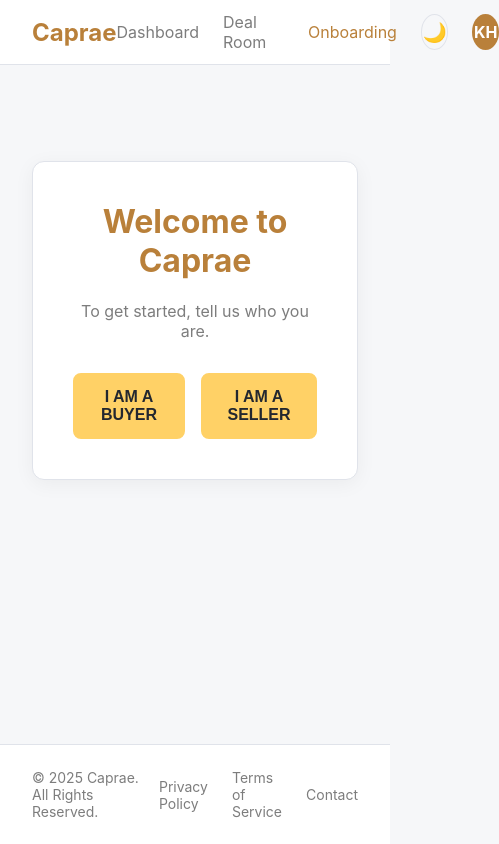
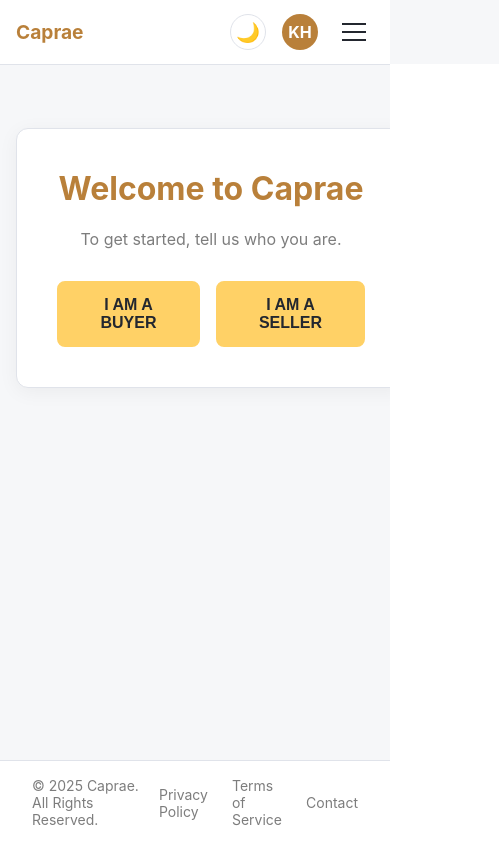
Before and after one commit to Rishika-993/LinkUp, a React (Vite) app: page /onboarding in a window 390 px wide. Shown: the whole page, 499 px wide, since content can reach past the window. Built offline with nearby package versions, Linux system fonts and the light colour scheme.

Commit message:
Refactor Navbar and DealRoom components; enhance styles and improve mobile responsiveness

```diff
--- a/src/App.css
+++ b/src/App.css
@@ -1,14 +1,16 @@
 .app-container {
+  min-height: 100vh;
   display: flex;
   flex-direction: column;
-  min-height: 100vh;
 }
 
 .main-content {
-  flex-grow: 1;
-  padding: 2rem;
+  flex: 1;
+  padding-top: 64px; /* Height of navbar */
+  padding-bottom: 64px; /* Height of footer */
+  width: 100%;
   max-width: 1200px;
   margin: 0 auto;
-  width: 100%;
-  box-sizing: border-box;
+  padding-left: 1rem;
+  padding-right: 1rem;
 }
--- a/src/components/DealRoom/DealRoom.css
+++ b/src/components/DealRoom/DealRoom.css
@@ -6,7 +6,7 @@
 .deal-room-header {
     text-align: center;
     margin-bottom: 3rem;
-    padding-top: 2rem;
+    padding-top: 4rem;
 }
 
 .deal-room-header h1 {
@@ -22,7 +22,6 @@
     margin: 0.5rem auto 0;
 }
 
-/* Main widgets container - top row */
 .deal-room-widgets {
     display: flex;
     gap: 2rem;
--- a/src/components/DealRoom/DealRoom.jsx
+++ b/src/components/DealRoom/DealRoom.jsx
@@ -1,4 +1,4 @@
-import React, { useState } from "react";
+import { useState } from "react";
 import DealStageTracker from "./DealStageTracker";
 import { Line, Doughnut } from "react-chartjs-2";
 import {
@@ -14,7 +14,6 @@
 } from "chart.js";
 import "./DealRoom.css";
 
-// Register Chart.js components
 ChartJS.register(
   LineElement,
   PointElement,
@@ -47,9 +46,9 @@
       label: "Risk Distribution",
       data: [60, 30, 10],
       backgroundColor: [
-        "rgba(52, 196, 52, 0.7)", // Green for low risk
-        "rgba(246, 192, 52, 0.7)", // Yellow for medium risk
-        "rgba(246, 52, 52, 0.7)", // Red for high risk
+        "rgba(52, 196, 52, 0.7)",
+        "rgba(246, 192, 52, 0.7)",
+        "rgba(246, 52, 52, 0.7)",
       ],
       borderWidth: 1,
     },
@@ -61,6 +60,13 @@
  */
 const DealRoom = () => {
   const [isAnalyzing, setIsAnalyzing] = useState(false);
+
+  const labelColor = getComputedStyle(document.documentElement)
+    .getPropertyValue("--text-color")
+    .trim();
+  const gridColor = getComputedStyle(document.documentElement)
+    .getPropertyValue("--border-color")
+    .trim();
 
   const handleAnalyze = () => {
     setIsAnalyzing(true);
@@ -78,7 +84,6 @@
       <DealStageTracker />
 
       <div className="deal-room-widgets">
-        {/* Left column */}
         <div className="widget-column">
           <div className="widget">
             <h3>Secure Document Vault</h3>
@@ -98,7 +103,6 @@
           </div>
         </div>
 
-        {/* Right column */}
         <div className="widget ai-widget">
           <div>
             <div className="ai-widget-header">
@@ -150,6 +154,7 @@
                 legend: {
                   position: "bottom",
                   labels: {
+                    color: labelColor,
                     padding: 20,
                     font: {
                       size: 14,
--- a/src/components/common/Footer.css
+++ b/src/components/common/Footer.css
@@ -1,10 +1,14 @@
 .footer {
+    position: fixed;
+    bottom: 0;
+    left: 0;
+    right: 0;
     background-color: var(--card-background);
     border-top: 1px solid var(--border-color);
-    padding: 1.5rem 2rem;
-    margin-top: auto;
+    padding: 1rem 2rem;
     font-size: 0.875rem; /* 14px */
     color: var(--text-light);
+    z-index: 1000;
 }
 
 .footer-container {
--- a/src/components/common/Navbar.css
+++ b/src/components/common/Navbar.css
@@ -1,20 +1,26 @@
+.header {
+  position: fixed;
+  top: 0;
+  left: 0;
+  right: 0;
+  z-index: 1000;
+  background-color: var(--card-background);
+  border-bottom: 1px solid var(--border-color);
+}
 
 .navbar {
-    background-color: var(--card-background);
-    border-bottom: 1px solid var(--border-color);
-    padding: 0 2rem;
   height: 64px;
-    display: flex;
-    align-items: center;
+  padding: 0 1rem;
 }
 
 .navbar-container {
-    width: 100%;
   max-width: 1200px;
+  height: 100%;
   margin: 0 auto;
   display: flex;
+  align-items: center;
   justify-content: space-between;
-    align-items: center;
+  position: relative;
 }
 
 .navbar-logo {
@@ -22,6 +28,13 @@
   font-size: 1.5rem;
   font-weight: bold;
   text-decoration: none;
+  z-index: 100;
+}
+
+.nav-content {
+  display: flex;
+  align-items: center;
+  gap: 2rem;
 }
 
 .nav-menu {
@@ -52,7 +65,6 @@
   align-items: center;
   justify-content: center;
   font-weight: bold;
-    cursor: pointer;
 }
 
 .profile-section {
@@ -90,9 +102,99 @@
   align-items: center;
   justify-content: center;
   font-size: 1.2rem;
-    transition: background-color 0.2s ease-in-out, border-color 0.2s ease-in-out;
+  transition: all 0.2s ease-in-out;
 }
 
 .theme-switcher:hover {
-    background-color: var(--background-color);
+  background-color: var(--border-color);
 }
+
+.mobile-menu-btn {
+  display: none;
+  background: none;
+  border: none;
+  cursor: pointer;
+  padding: 0.5rem;
+  z-index: 100;
+}
+
+.hamburger,
+.hamburger::before,
+.hamburger::after {
+  display: block;
+  width: 24px;
+  height: 2px;
+  background-color: var(--text-color);
+  position: relative;
+  transition: all 0.3s ease-in-out;
+}
+
+.hamburger::before,
+.hamburger::after {
+  content: '';
+  position: absolute;
+}
+
+.hamburger::before {
+  top: -8px;
+}
+
+.hamburger::after {
+  top: 8px;
+}
+
+/* Mobile menu button active state */
+.mobile-menu-btn.active .hamburger {
+  background-color: transparent;
+}
+
+.mobile-menu-btn.active .hamburger::before {
+  transform: rotate(45deg);
+  top: 0;
+}
+
+.mobile-menu-btn.active .hamburger::after {
+  transform: rotate(-45deg);
+  top: 0;
+}
+
+.navbar-right {
+  display: flex;
+  align-items: center;
+  gap: 1rem;
+  z-index: 100;
+}
+
+/* Media queries for responsive design */
+@media screen and (max-width: 768px) {
+  .nav-content {
+    gap: 0;
+  }
+
+  .nav-menu {
+    position: fixed;
+    top: 64px;
+    left: 0;
+    right: 0;
+    bottom: 0;
+    background-color: var(--card-background);
+    flex-direction: column;
+    padding: 2rem;
+    transform: translateX(100%);
+    transition: transform 0.3s ease-in-out;
+  }
+
+  .nav-menu.active {
+    transform: translateX(0);
+  }
+
+  .mobile-menu-btn {
+    display: block;
+  }
+}
+
+@media screen and (max-width: 480px) {
+  .navbar-logo {
+    font-size: 1.2rem;
+  }
+}
--- a/src/components/common/Navbar.jsx
+++ b/src/components/common/Navbar.jsx
@@ -1,34 +1,86 @@
-import React from 'react';
-import { Link, NavLink } from 'react-router-dom';
-import { useTheme } from '../../contexts/ThemeContext';
-import './Navbar.css';
+import React, { useState, useEffect } from "react";
+import { Link, NavLink } from "react-router-dom";
+import { useTheme } from "../../contexts/ThemeContext";
+import "./Navbar.css";
 
 const Navbar = () => {
   const { theme, toggleTheme } = useTheme();
+  const [isMenuOpen, setIsMenuOpen] = useState(false);
+
+  // Close menu when clicking outside
+  useEffect(() => {
+    const closeMenu = (e) => {
+      if (isMenuOpen && !e.target.closest(".navbar")) {
+        setIsMenuOpen(false);
+      }
+    };
+    document.addEventListener("click", closeMenu);
+    return () => document.removeEventListener("click", closeMenu);
+  }, [isMenuOpen]);
+
+  // Prevent scroll when menu is open
+  useEffect(() => {
+    if (isMenuOpen) {
+      document.body.style.overflow = "hidden";
+    } else {
+      document.body.style.overflow = "unset";
+    }
+    return () => {
+      document.body.style.overflow = "unset";
+    };
+  }, [isMenuOpen]);
 
   return (
+    <header className="header">
       <nav className="navbar">
         <div className="navbar-container">
           <Link to="/" className="navbar-logo">
             Caprae
           </Link>
-        <div className="nav-menu">
-          <NavLink to="/dashboard" className="nav-item">
+
+          <div className="nav-content">
+            <div className={`nav-menu ${isMenuOpen ? "active" : ""}`}>
+              <NavLink
+                to="/dashboard"
+                className="nav-item"
+                onClick={() => setIsMenuOpen(false)}
+              >
                 Dashboard
               </NavLink>
-          <NavLink to="/deal/123" className="nav-item">
+              <NavLink
+                to="/deal/123"
+                className="nav-item"
+                onClick={() => setIsMenuOpen(false)}
+              >
                 Deal Room
               </NavLink>
-          <NavLink to="/onboarding" className="nav-item">
+              <NavLink
+                to="/onboarding"
+                className="nav-item"
+                onClick={() => setIsMenuOpen(false)}
+              >
                 Onboarding
               </NavLink>
+            </div>
+
+            <div className="navbar-right">
               <button onClick={toggleTheme} className="theme-switcher">
-            {theme === 'light' ? '🌙' : '☀️'}
+                {theme === "light" ? "🌙" : "☀️"}
               </button>
-          <span className="nav-item profile-icon">KH</span>
+              <div className="profile-icon">KH</div>
+              <button
+                className={`mobile-menu-btn ${isMenuOpen ? "active" : ""}`}
+                onClick={() => setIsMenuOpen(!isMenuOpen)}
+                aria-label="Toggle menu"
+                aria-expanded={isMenuOpen}
+              >
+                <span className="hamburger"></span>
+              </button>
+            </div>
           </div>
         </div>
       </nav>
+    </header>
   );
 };
 
```
Lines whose indentation alone changed are shown as unchanged.
